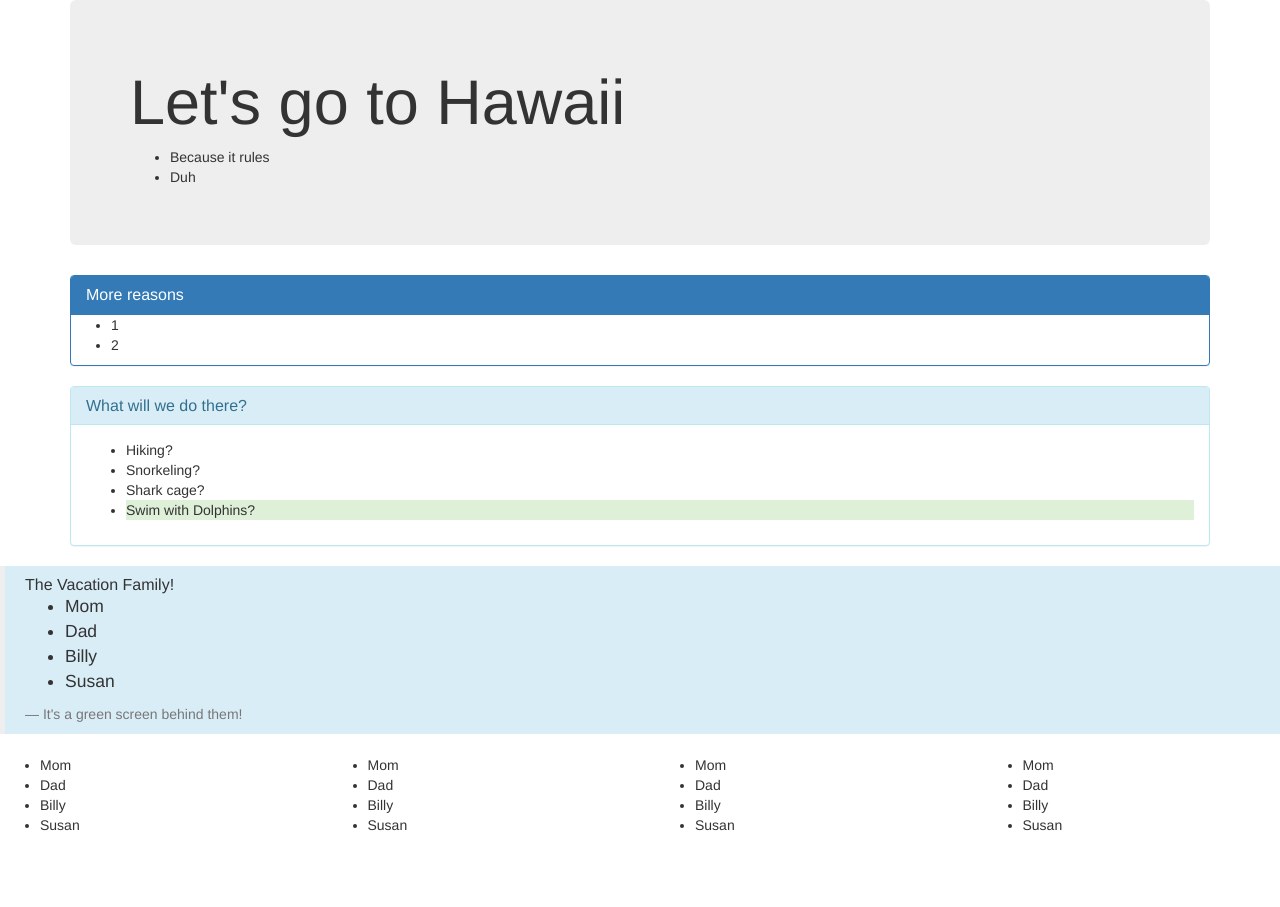
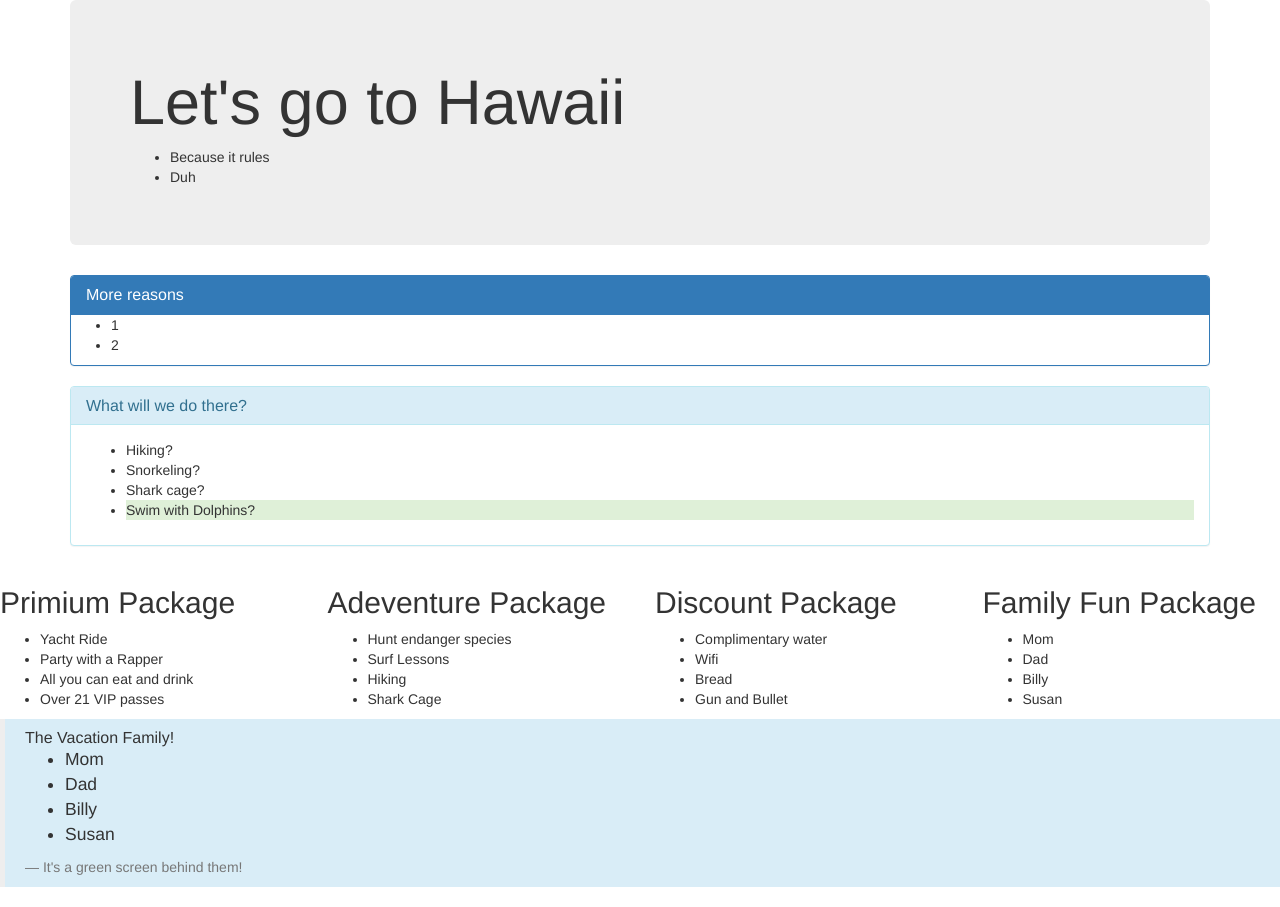
Before and after one commit to Mathew29/vacation-site, a plain HTML site: page index.html in a window 1280 px wide. Before the commit the page ends 845 px from the top, so only its background shows below. Drawn offline with Linux system fonts and the light colour scheme.

Commit message:
add row and colums

```diff
--- a/index.html
+++ b/index.html
@@ -41,6 +41,53 @@
 
       </div>
 
+      <div class="row">
+        <div class="col-md-3">
+          <div class="header">
+            <h2>Primium Package</h2>
+          </div>
+          <ul>
+            <li>Yacht Ride</li>
+            <li>Party with a Rapper</li>
+            <li>All you can eat and drink</li>
+            <li>Over 21 VIP passes</li>
+          </ul>
+        </div>
+        <div class="col-md-3">
+          <div class="header">
+            <h2>Adeventure Package</h2>
+          </div>
+          <ul>
+            <li>Hunt endanger species</li>
+            <li>Surf Lessons</li>
+            <li>Hiking</li>
+            <li>Shark Cage</li>
+          </ul>
+        </div>
+        <div class="col-md-3">
+          <div class="header">
+            <h2>Discount Package</h2>
+          </div>
+          <ul>
+            <li>Complimentary water</li>
+            <li>Wifi</li>
+            <li>Bread</li>
+            <li>Gun and Bullet</li>
+          </ul>
+        </div>
+        <div class="col-md-3">
+          <div class="header">
+            <h2>Family Fun Package</h2>
+          </div>
+          <ul>
+            <li>Mom</li>
+            <li>Dad</li>
+            <li>Billy</li>
+            <li>Susan</li>
+          </ul>
+        </div>
+      </div>
+
 
       <blockquote class="bg-info">
         <h3 class="panel-title">The Vacation Family!</h3>
@@ -54,46 +101,8 @@
       </blockquote>
 
 
-      <div class="row">
-        <div class="col-md-3">
-        </div>
 
 
-      </div>
-      <div class="row">
-        <div class="col-md-3">
-          <ul>
-            <li>Mom</li>
-            <li>Dad</li>
-            <li>Billy</li>
-            <li>Susan</li>
-          </ul>
-        </div>
-        <div class="col-md-3">
-          <ul>
-            <li>Mom</li>
-            <li>Dad</li>
-            <li>Billy</li>
-            <li>Susan</li>
-          </ul>
-        </div>
-        <div class="col-md-3">
-          <ul>
-            <li>Mom</li>
-            <li>Dad</li>
-            <li>Billy</li>
-            <li>Susan</li>
-          </ul>
-        </div>
-        <div class="col-md-3">
-          <ul>
-            <li>Mom</li>
-            <li>Dad</li>
-            <li>Billy</li>
-            <li>Susan</li>
-          </ul>
-        </div>
-      </div>
 
     </div>
   </body>
```
